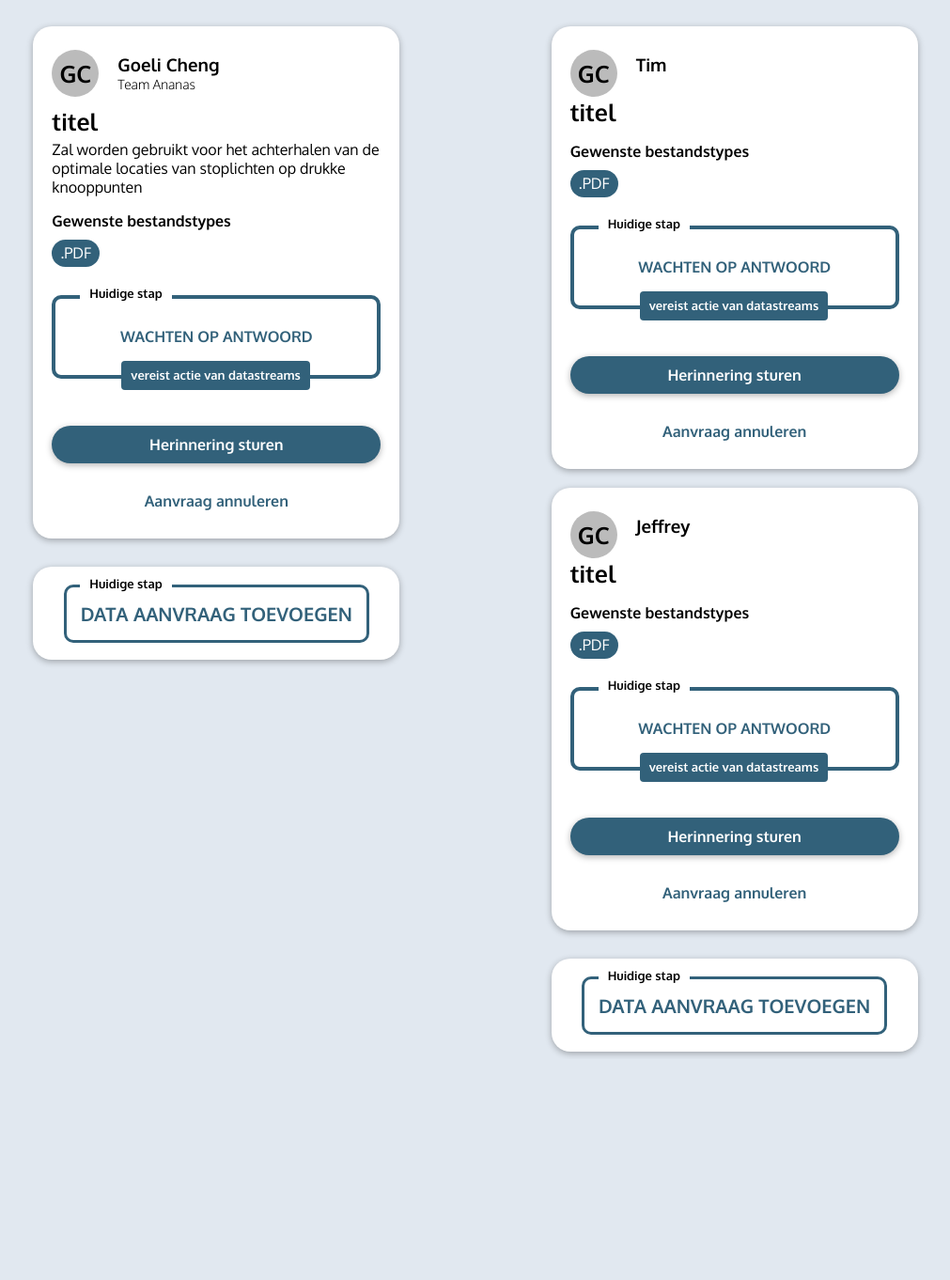
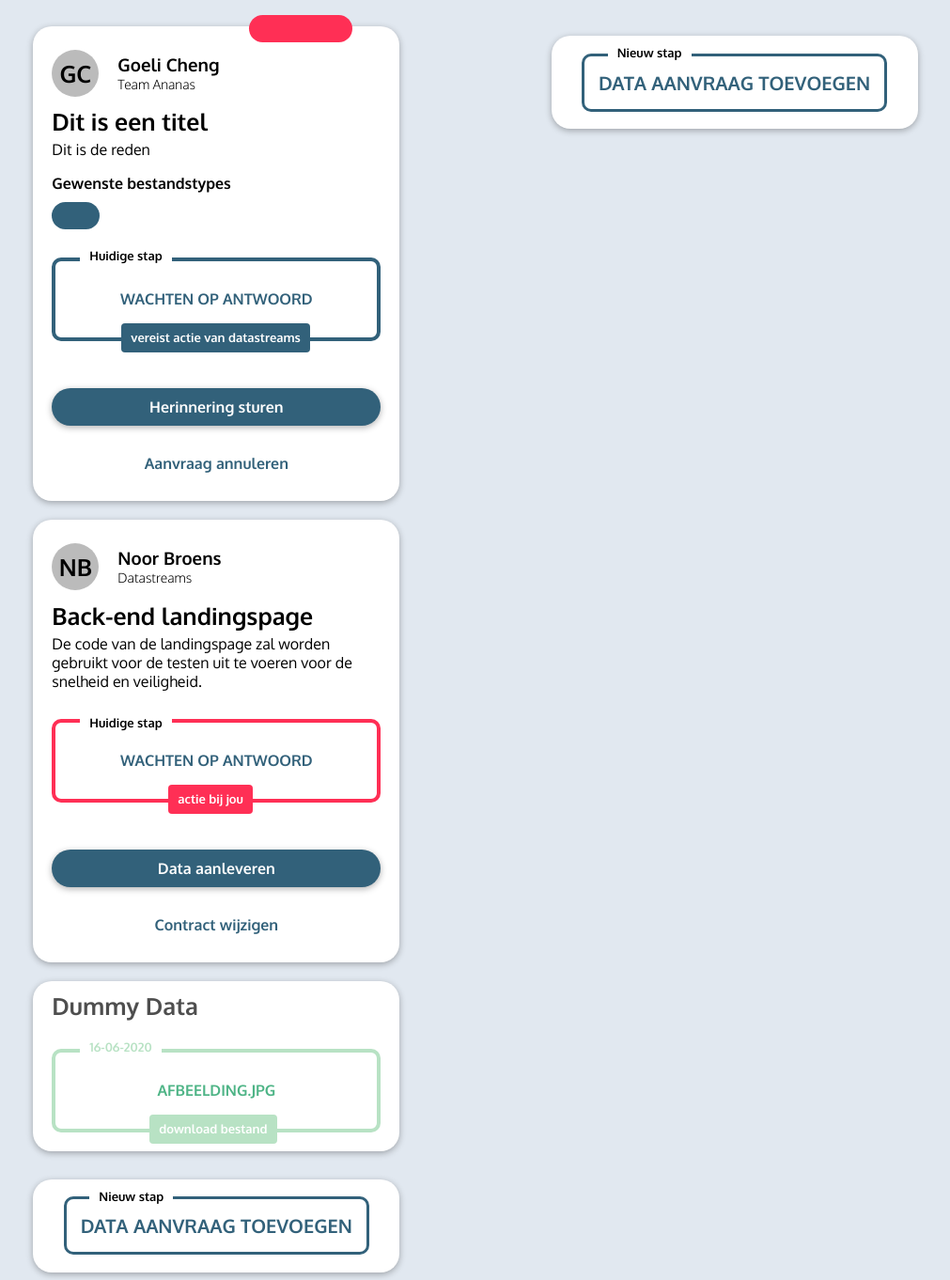
Before and after one commit to SvenHenderickx/Inflow.io, a PHP site: page /index.html in a window 1280 px wide. Shown: the whole page at 94% size, without its empty margins (134-1145 px from the left). Before the commit the page ends 1124 px from the top, so only its background shows below. Run offline with PHP 8.4, Linux system fonts and the light colour scheme.

Commit message:
Goeli kaarten

```diff
--- a/index.html
+++ b/index.html
@@ -5,16 +5,19 @@
 	<script src = "./js/vue.js"></script>
    <link rel="stylesheet" type="text/css" href="style.css" />
       <link rel="stylesheet" type="text/css" href="data_request_styling.css" />
+            <link rel="stylesheet" type="text/css" href="mike.css" />
 </head>
 <body>
 
 	<div id ="app">
 		<div id="fases">
 			<div v-for="fase in fases">
+
 				<div v-for="request in fase.requests">
+				<div id ="deadline">{{request.date}}</div>
 					<div id ="card">
 						<div id = "nameholder">
-							<div id ="circleID">GC</div>
+							<div id ="circleID">{{request.user.match(/\b(\w)/g).join('')}}</div>
 								<div id ="information">
 									<h3>{{request.user}}</h3>
 									<h5>{{request.team}}</h5>
@@ -23,19 +26,48 @@
 						<h2>{{request.title}}</h2>
 						<p>{{request.description}}</p>
 						<strong>Gewenste bestandstypes</strong>
-						<div id = "filetype">.PDF</div>
+						<div id = "filetype">{{request.selectedFiletype}}</div>
 						<div id = "stap">Huidige stap</div>
 						<div id = "afwachting">Wachten op antwoord
 							<div id = "actieVan">Vereist actie van Datastreams</div>
 						</div>
 						<div id="quickreminder">Herinnering sturen</div>
 						<div id="quickcancel">Aanvraag annuleren</div>
+					</div>
+				</div>
+
+								<template v-if= "fase.name === 'definitiefase'">
+
+				<!-- 	Actie bij mij kaarten -->
+					<div id ="card">
+						<div id = "nameholder">
+							<div id ="circleID">NB</div>
+								<div id ="information">
+									<h3>Noor Broens</h3>
+									<h5>Datastreams</h5>
+								</div>
+						</div>
+						<h2>Back-end landingspage</h2>
+						<p>De code van de landingspage zal worden gebruikt voor de testen uit te voeren voor de snelheid en veiligheid.</p>
+						<div id = "stap3">Huidige stap</div>
+						<div id = "afwachting3">Wachten op antwoord
+							<div id = "actieVan3">Actie bij jou</div>
+						</div>
+						<div id="quickreminder">Data aanleveren</div>
+						<div id="quickcancel">Contract wijzigen</div>
+					</div>
+						<!-- actie compleet bestand downloaden kaart -->
+				<div id ="completedTransfer">
+						<h2 style="color: #4E4E4E">Dummy Data</h2>
+						<div id = "stap" style="color: #B8E2C4" >16-06-2020</div>
+						<div id = "afwachting2" ><a href = "https://www.datastreams.io/wp-content/uploads/2019/03/Datastreams_logo_standard.png">afbeelding.jpg</a>
+							<div id = "actieVan2" >Download bestand</div>
+						</div>
+					</div>
+				</template>
 
 
-					</div>
-
-				</div>
-					<div id = "stap2">Huidige stap</div>
+					<div id = "stap2">Nieuw stap</div>
 				<button id="aanvraagbtn" v-on:click="openPopup(fase.name)"> <span style="border-style: solid; padding:15px; border-radius: 10px;">DATA AANVRAAG TOEVOEGEN</span></button>
 			</div>
 		</div>
@@ -48,7 +80,7 @@
     <button class="close-button" id="close-button"><i class="far fa-times-circle"></i></button>
 
   <div class="modalHeader">
-    <div class="userTag">SH</div>
+    <div class="userTag">GC</div>
     <div class="modalTitling">
       <h2 style="margin-top:5px;">Data aanvraag</h2>
       <p style="margin-top:5px;">Datastreams project</p>
@@ -57,18 +89,18 @@
 
     <div class="modal-guts">
       <label for="data_request_naam">Titel van aanvraag</label>
-      <textarea id="data_request_naam" name="data_request_naam" rows="1" placeholder="Welke data vraag je aan?" class="modalTextarea" ></textarea>
+      <textarea id="data_request_naam" name="data_request_naam" rows="1" placeholder="Welke data vraag je aan?" class="modalTextarea" v-model="popupData.title"></textarea>
 
       <label for="data_request_reden">Reden van aanvraag</label>
-      <textarea id="data_request_reden" name="data_request_naam" rows="3" placeholder="Waarvoor wordt de data gebruikt?" class="modalTextarea" ></textarea>
+      <textarea id="data_request_reden" name="data_request_naam" rows="3" placeholder="Waarvoor wordt de data gebruikt?" class="modalTextarea" v-model="popupData.description"></textarea>
 
       <label for="filetypes" style="display: block;">Gewenste bestandstypes <span style="color:#989898"> optioneel</span></label>
-      <input id="filetypes" name="filetypes1" class="filetypeInput" placeholder=".PNG"></input>
-      <input id="filetypes" name="filetypes2" class="filetypeInput" placeholder=".JPG"></input>
-      <input id="filetypes" name="filetypes3" class="filetypeInput" placeholder=".SVG"></input>
 
-      <label for="date" style="display: block;">Deadline voor levering <span style="color:#989898"> optioneel</span></label>
-      <input style="width:160px;" class="modalTextarea" name="date" placeholder="DD/MM/YYYY" type="date" autocomplete="off" />
+      <button v-for="filetype in filetypes" id="filetypes" class="filetypeInput"
+      v-bind:class="{ selected: filetype === popupData.selectedFiletype }" v-on:click="popupData.selectedFiletype = filetype">{{filetype}}</button>
+
+      <label for="date" style="display: block;">Deadline voor levering <span style="color:#989898"> </span></label>
+      <input style="width:160px;" class="modalTextarea" name="date" placeholder="DD/MM/YYYY" type="date" autocomplete="off" v-model="popupData.date" />
 
       <button class="programmer-blue-btn" style="margin:24px auto 8px auto;" v-on:click="addRequest">Verstuur aanvraag</button>
     </div>
@@ -83,8 +115,6 @@
 		new Vue({
 			el: '#app',
 			data: {
-				message: "Hello Vue.js",
-				counter: 0,
 				popup: null,
 				showPopupForFase: null,
 				fases: [
@@ -92,45 +122,47 @@
 						name: "definitiefase",
 						requests: [
 							{
-								title: "titel",
+								title: "Dit is een titel",
 								user:"Goeli Cheng",
 								team: "Team Ananas",
-								description: "Zal worden gebruikt voor het achterhalen van de optimale locaties van stoplichten op drukke knooppunten"
+								filetype: "PDF",
+								description: "Dit is de reden "
 							}
 						]
 					},
 					{
 						name: "ontwerpfase",
-						requests: [
-							{
-								title: "titel",
-								user: "Tim"
-							},
-							{
-								title: "titel",
-								user: "Jeffrey"
-							}]
+						requests: []
 					}
-					]
+					],
+				popupData: {
+					title: null,
+					user: "Goeli Cheng",
+					team: "Team Ananas",
+					description: null,
+					date: null,
+					selectedFiletype: "PNG",
+				},
+				filetypes: ['.PNG', '.JPG', '.SVG', '.PDF']
 			},
 
 			methods:{
-				// greet: function(event){
-				// 	alert (this.message)
-				// }
+//toevoegen van de data aanvraag kaarten
 				openPopup: function(faseName) {
 					this.showPopupForFase = faseName;
 				},
 				addRequest: function(){
 					const currentFase = this.fases.find(fase => fase.name === this.showPopupForFase);
-					currentFase.requests.push({
-						title: "asas",
-						user: "Terence Koch",
-						team: "ananas",
-						description: "Zal worden gebruikt voor het achterhalen van de optimale locaties van stoplichten op drukke knooppunten"
-					});
+					currentFase.requests.push(Object.assign({}, this.popupData));
 					this.showPopupForFase = null;
-				}
+					this.popupData.title = null;
+					this.popupData.description = null;
+					this.popupData.date = null;
+					this.popupData.selectedFiletype = "PNG";
+
+					console.log(this.popupData.date);
+
+				},
 				}
 			});
 	</script>
--- a/style.css
+++ b/style.css
@@ -34,7 +34,7 @@
 }
 
 #popup {
-	position: absolute;
+	position: fixed;
 	top: 0;
 	left: 0;
 	width: 100%;
@@ -137,8 +137,44 @@
 font-size: 16px;
 }
 
+#filetypes.selected {
+	border: 2px solid #32617A;
+}
+
 #afwachting{
 	border: 4px solid #32617A;
+box-sizing: border-box;
+border-radius: 10px;
+line-height:31px;
+text-align:center;
+padding-bottom: 25px;
+padding-top:25px;
+margin-top:30px;
+font-family: Oxygen;
+font-style: normal;
+font-weight: bold;
+	color: #32617A;
+	text-transform: uppercase;
+}
+
+#afwachting2{
+	border: 4px solid #B8E2C4;
+box-sizing: border-box;
+border-radius: 10px;
+line-height:31px;
+text-align:center;
+padding-bottom: 25px;
+padding-top:25px;
+margin-top:30px;
+font-family: Oxygen;
+font-style: normal;
+font-weight: bold;
+	color: #32617A;
+	text-transform: uppercase;
+}
+
+#afwachting3{
+	border: 4px solid #FF2F55;
 box-sizing: border-box;
 border-radius: 10px;
 line-height:31px;
@@ -167,7 +203,18 @@
 #stap2{
 	position:absolute;
 	margin-top:40px;
-	margin-left:50px;
+	margin-left:60px;
+	background-color:white;
+	padding-left:10px;
+	padding-right:10px;
+	font-size:13px;
+	font-weight: bold;
+}
+
+#stap3{
+	position:absolute;
+	margin-top:10px;
+	margin-left:30px;
 	background-color:white;
 	padding-left:10px;
 	padding-right:10px;
@@ -180,6 +227,38 @@
 		margin-top:10px;
 		margin-left:70px !important;
 		background: #32617A !important;
+border-radius: 4px !important;
+	font-size:13px !important;
+	padding-left:10px !important;
+	padding-right:10px !important;
+	color: white !important;
+font-family: Oxygen !important;
+font-style: normal !important;
+font-weight: bold !important;
+text-transform: lowercase !important;
+}
+
+#actieVan2{
+		position:absolute !important;
+		margin-top:10px;
+		margin-left:100px !important;
+		background: #B8E2C4 !important;
+border-radius: 4px !important;
+	font-size:13px !important;
+	padding-left:10px !important;
+	padding-right:10px !important;
+	color: white !important;
+font-family: Oxygen !important;
+font-style: normal !important;
+font-weight: bold !important;
+text-transform: lowercase !important;
+}
+
+#actieVan3{
+		position:absolute !important;
+		margin-top:10px;
+		margin-left:120px !important;
+		background: #FF2F55 !important;
 border-radius: 4px !important;
 	font-size:13px !important;
 	padding-left:10px !important;
@@ -212,3 +291,45 @@
 color:#32617A;
 font-weight: bold;
 }
+
+#deadline{
+position:absolute;
+	width: 110px;
+height: 29px;
+transform: translate(230px,-12px);
+/*margin-left:250px;
+margin-top:10px;*/
+line-height:29px;
+text-align: center;
+color:white;
+background: #FF2F55;
+border-radius: 100px;
+
+font-family: Oxygen;
+font-style: normal;
+font-weight: normal;
+font-size: 16px;
+}
+
+#completedTransfer{
+
+	max-width: 350px;
+	max-height: 7600px;
+	padding:10px;
+	padding-bottom:20px;
+		padding-left:20px;
+		padding-right:20px;
+	/* Datastreams - White */
+	margin-top:20px;
+
+background: #FFFFFF;
+/* Shadow Button Datastreams */
+
+box-shadow: 0px 2px 7px rgba(0, 0, 0, 0.3);
+border-radius: 20px;
+}
+
+a:link{
+	text-decoration:none;
+	color: #4EB486;
+}
```
